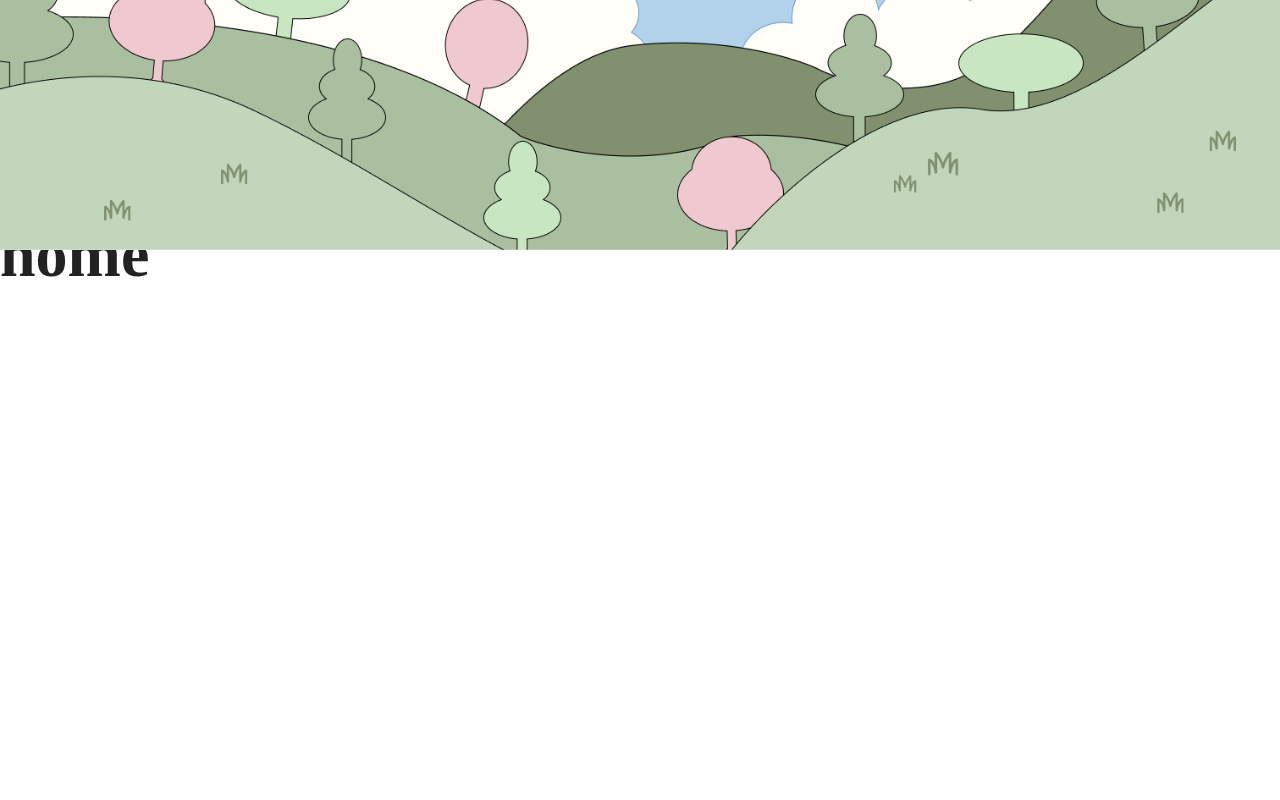
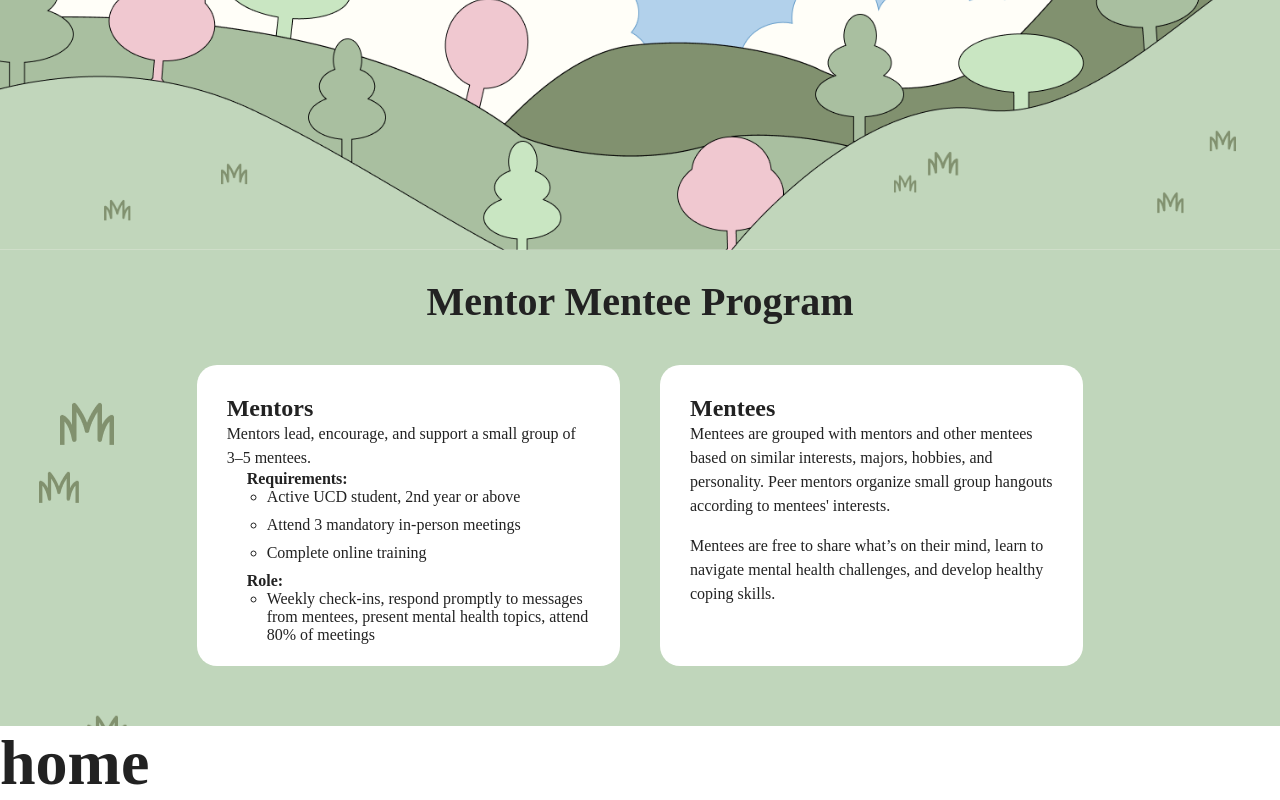
Before and after one commit to include-davis/aggie-peer-counseling, a Next.js app: page / in a window 1280 px wide. Shown: the part 472-1272 px from the top of the page. Before the commit the page ends 800 px from the top, so only its background shows below. Built offline with nearby package versions, Linux system fonts and the light colour scheme.

Commit message:
added program

```diff
--- a/app/(pages)/(home)/page.jsx
+++ b/app/(pages)/(home)/page.jsx
@@ -1,5 +1,6 @@
 import styles from "./page.module.scss";
 import Hero from "../_components/common/Hero/Hero";
+import Program from "../_components/home/Program/Program";
 
 export default function Home() {
   return (
@@ -9,6 +10,7 @@ export default function Home() {
         title="Aggie Peer Counseling"
         subtitle="Here for you, Rain or Shine"
       />
+    <Program />
     <main className={styles.page}>
       <h1>home</h1>
       <p></p>
--- a/app/(pages)/_components/home/Program/Program.jsx
+++ b/app/(pages)/_components/home/Program/Program.jsx
@@ -1,6 +1,46 @@
+'use client';
+import styles from './Program.module.scss';
+
 export default function Program() {
-    return (
-        <div>
+  return (
+    <section className={styles.programSection}>
+      <h1 className={styles.title}>Mentor Mentee Program</h1>
+      <div className={styles.cardContainer}>
+        <div className={styles.card}>
+          <h2>Mentors</h2>
+          <p>
+            Mentors lead, encourage, and support a small group of 3–5 mentees.
+          </p>
+          <ul>
+            <div>
+  <strong>Requirements:</strong>
+  <ul>
+    <li>Active UCD student, 2nd year or above</li>
+    <li>Attend 3 mandatory in-person meetings</li>
+    <li>Complete online training</li>
+  </ul>
+</div>
+            <div>
+  <strong>Role:</strong>
+  <ul>
+    <li>Weekly check-ins, respond promptly to messages from mentees, present mental health topics, attend 80% of meetings</li>
+  </ul>
+</div>
+          </ul>
         </div>
-    )
+
+        <div className={styles.card}>
+          <h2>Mentees</h2>
+          <p>
+            Mentees are grouped with mentors and other mentees based on similar interests, majors, hobbies, and personality. Peer mentors organize small group hangouts according to mentees' interests.
+
+          </p>
+
+          <p>
+            Mentees are free to share what’s on their mind, learn to navigate mental health challenges, and develop healthy coping skills.
+          </p>
+        </div>
+      </div>
+    </section>
+  );
 }
--- /dev/null
+++ b/app/(pages)/_components/home/Program/Program.module.scss
@@ -0,0 +1,54 @@
+.programSection {
+    background-image: url('/images/grass.png');
+    padding: 60px 20px;
+    text-align: center;
+}
+
+.title {
+    font-size: 2.5rem;
+    margin-bottom: 40px;
+    font-weight: 600;
+}
+
+.cardContainer {
+    display: flex;
+    flex-wrap: wrap;
+    justify-content: center;
+    gap: 40px;
+}
+
+.card {
+    background: #ffffff;
+    border-radius: 20px;
+    padding: 30px;
+    //width: 100%;
+    text-align: left;
+    width: 423.37px;
+    height: 301.3px;
+    flex-shrink: 0;
+
+}
+
+.card h2 {
+    font-size: 1.5rem;
+    margin-top: 0;
+}
+
+.card ul {
+    padding-left: 20px;
+}
+
+.card li {
+    margin-bottom: 10px;
+}
+
+@media (max-width: 768px) {
+    .cardContainer {
+        flex-direction: column;
+        align-items: center;
+    }
+}
+
+.card p+p {
+    margin-top: 16px;
+}
```
Also changed, not shown: public/images/grass.png (added).
